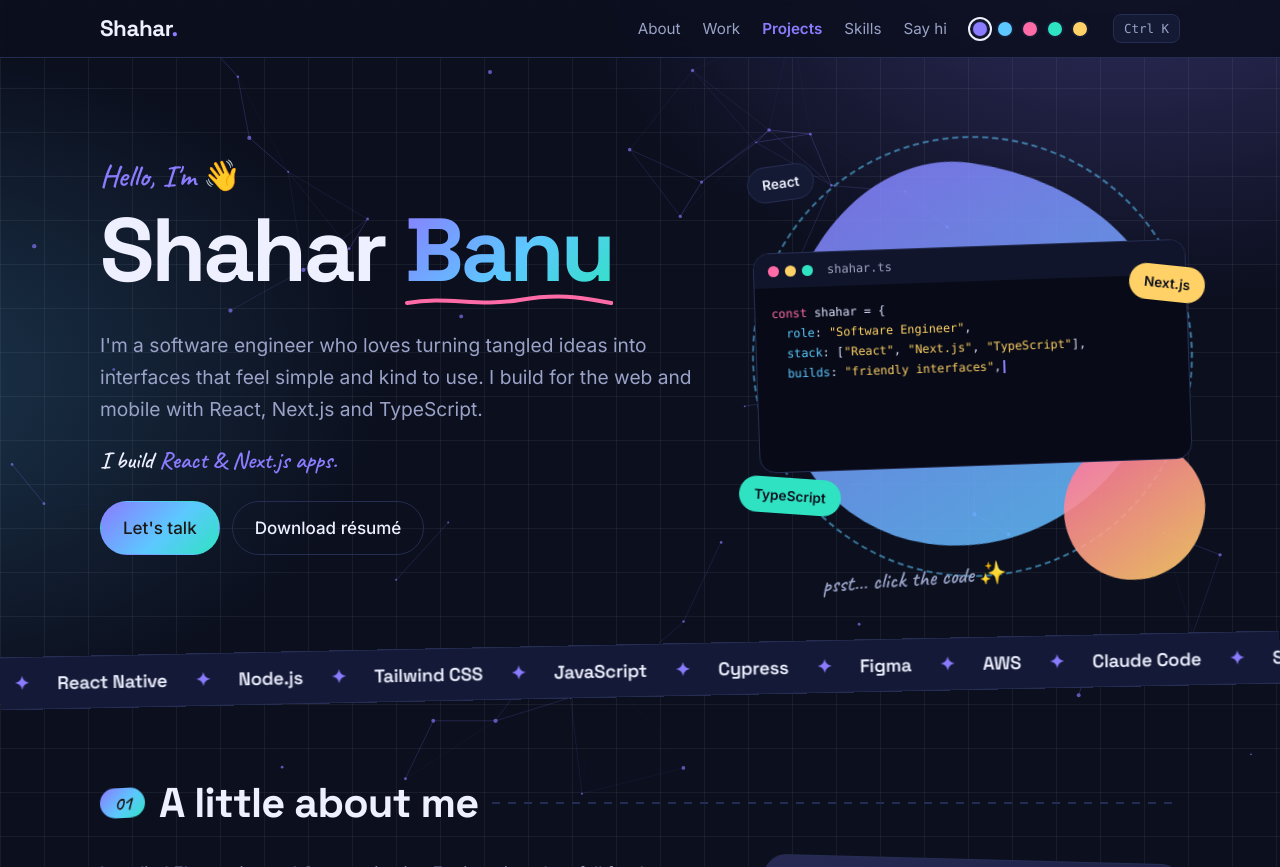
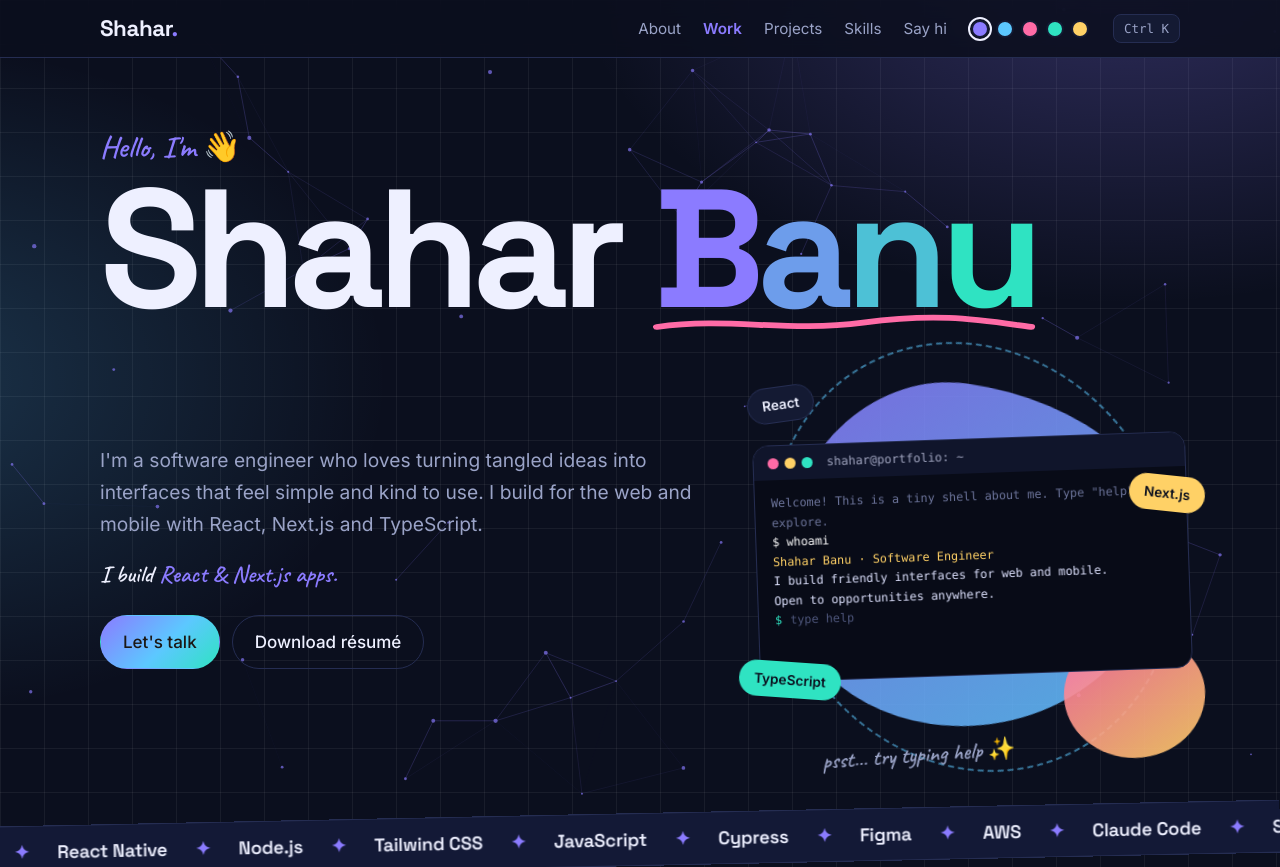
Before and after one commit to Shahar-1/portfolio, a website: page index.html in a window 1280 px wide. Shown: the top 867 px of the page. Drawn offline with Linux system fonts and the light colour scheme.

Commit message:
Add portfolio website

```diff
--- /dev/null
+++ b/hero.css
@@ -0,0 +1,46 @@
+/* ---------- HERO: giant reactive name + interactive terminal ---------- */
+.hero { padding-block: 70px 40px; row-gap: 28px; align-items: start; }
+.hero-title { grid-column: 1 / -1; }
+.hero-title .hello { margin-bottom: 0; }
+.hero-title h1 { font-size: clamp(3.4rem, 13.5vw, 10.5rem); line-height: .95; letter-spacing: -.05em; margin: 4px 0 14px; }
+.hero-text .lead { margin-top: 0; }
+.hero-text { align-self: center; }
+
+/* per-letter reaction to the cursor */
+.hl { display: inline-block; --k: 0; transform-origin: 50% 85%;
+  transform: translateY(calc(var(--k) * -16px)) scale(calc(1 + var(--k) * .22)) rotate(calc(var(--k) * -3deg));
+  transition: transform .18s ease-out, color .18s ease-out; }
+.hl.a { color: color-mix(in srgb, var(--accent) calc(var(--k) * 100%), var(--ink)); }
+.hl.b { --base: color-mix(in srgb, var(--accent) calc((1 - var(--t, 0)) * 100%), var(--teal));
+  color: color-mix(in srgb, var(--rose) calc(var(--k) * 100%), var(--base)); }
+h1 .scribble { background: none; -webkit-background-clip: border-box; background-clip: border-box; color: inherit; }
+h1 .scribble svg { bottom: -.03em; height: .12em; }
+
+/* hero entrance (matches the loader dissolve) */
+.hero-title { transition: opacity 1s ease, transform 1s cubic-bezier(.2, .8, .2, 1); }
+html.loading .hero-title { opacity: 0; transform: translateY(28px) scale(.98); animation: heroSafety 0s 6s forwards; }
+
+/* the hero art column now hosts the terminal */
+.hero-art { max-width: 470px; justify-self: end; }
+.hero-art .terminal, .hero-art .terminal * { pointer-events: auto; }
+.hero-art:focus-within .editor { transform: translateY(-50%) rotate(0deg); }
+.terminal { cursor: text; }
+.term-body { height: 17em; overflow-y: auto; padding: 14px 16px 12px; font: .74rem/1.65 var(--mono); scrollbar-width: thin; scrollbar-color: #2a3158 transparent; }
+.tl { white-space: pre-wrap; overflow-wrap: anywhere; }
+.tl.cmd { color: #ffffff; }
+.tl.dim { color: #6b7399; }
+.tl.err { color: #ff6ba6; }
+.tl.ok { color: #2fe3c2; }
+.tl.hi { color: #ffd166; }
+.term-line { display: flex; gap: 8px; align-items: center; }
+.ps1 { color: #2fe3c2; }
+#term-in { flex: 1; min-width: 0; background: transparent; border: 0; outline: 0; color: #dfe3ff; font: inherit; caret-color: #8b7bff; padding: 0; }
+#term-in::placeholder { color: #4d557a; }
+.term-body:focus-within { box-shadow: inset 0 0 0 1.5px color-mix(in srgb, var(--accent) 60%, transparent); }
+
+@media (max-width: 820px) {
+  .hero-title { order: -2; }
+  .hero-art { order: 0; justify-self: center; max-width: 440px; }
+  .term-body { height: 15em; }
+}
+.hero-art { aspect-ratio: 1.12; } @media (max-width: 820px) { .hero-art { aspect-ratio: 1; } }
--- /dev/null
+++ b/hero.js
@@ -0,0 +1,188 @@
+(function () {
+  var root = document.documentElement;
+  var reduce = matchMedia('(prefers-reduced-motion: reduce)').matches;
+  var $ = function (s, c) { return (c || document).querySelector(s); };
+  var $$ = function (s, c) { return Array.prototype.slice.call((c || document).querySelectorAll(s)); };
+
+  /* ---------- Giant name: letters react to the cursor ---------- */
+  var h1 = $('.hero-title h1');
+  if (h1) {
+    var letters = [];
+    h1.setAttribute('aria-label', h1.textContent.replace(/\s+/g, ' ').trim());
+    var wrapText = function (node, cls) {
+      var frag = document.createDocumentFragment(), chars = node.textContent.split('');
+      chars.forEach(function (c, i) {
+        if (c === ' ') { frag.appendChild(document.createTextNode(' ')); return; }
+        var s = document.createElement('span');
+        s.className = 'hl ' + cls; s.setAttribute('aria-hidden', 'true'); s.textContent = c;
+        if (cls === 'b') s.style.setProperty('--t', (i / Math.max(chars.length - 1, 1)).toFixed(2));
+        frag.appendChild(s); letters.push(s);
+      });
+      node.parentNode.replaceChild(frag, node);
+    };
+    var jobs = [];
+    Array.prototype.forEach.call(h1.childNodes, function (n) {
+      if (n.nodeType === 3 && n.textContent.trim()) jobs.push([n, 'a']);
+      else if (n.nodeType === 1 && n.classList.contains('scribble') && n.firstChild && n.firstChild.nodeType === 3) jobs.push([n.firstChild, 'b']);
+    });
+    jobs.forEach(function (j) { wrapText(j[0], j[1]); });
+
+    if (!reduce) {
+      var mx = -9999, my = -9999, raf = 0;
+      var update = function () {
+        raf = 0;
+        letters.forEach(function (l) {
+          var r = l.getBoundingClientRect();
+          var d = Math.hypot(mx - (r.left + r.width / 2), my - (r.top + r.height / 2));
+          l.style.setProperty('--k', Math.max(0, 1 - d / Math.max(170, r.width * 1.7)).toFixed(3));
+        });
+      };
+      addEventListener('pointermove', function (e) { mx = e.clientX; my = e.clientY; if (!raf) raf = requestAnimationFrame(update); }, { passive: true });
+      document.addEventListener('pointerleave', function () { mx = my = -9999; update(); });
+    }
+  }
+
+  /* ---------- Interactive terminal ---------- */
+  var out = $('#term-out'), input = $('#term-in'), body = $('#term-body');
+  if (!out || !input) return;
+
+  function print(text, cls) {
+    var d = document.createElement('div');
+    d.className = 'tl' + (cls ? ' ' + cls : '');
+    d.textContent = text;
+    out.appendChild(d);
+    body.scrollTop = body.scrollHeight;
+  }
+  function lines(arr, cls) { arr.forEach(function (l) { print(l, cls); }); }
+  function go(sel) { var el = $(sel); if (el) el.scrollIntoView({ behavior: reduce ? 'auto' : 'smooth' }); }
+  var SECTIONS = { about: '#about', work: '#work', experience: '#work', projects: '#projects', skills: '#skills', contact: '#contact' };
+  var ACCENTS = ['violet', 'cyan', 'pink', 'mint', 'amber'];
+
+  var C = {
+    help: function () {
+      lines([
+        'Try one of these:',
+        '  whoami        who am I?',
+        '  about         a little background',
+        '  experience    where I have worked',
+        '  projects      things I have built',
+        '  skills        my toolbox',
+        '  contact       how to reach me',
+        '  open <name>   jump to a section on this page',
+        '  theme <name>  violet | cyan | pink | mint | amber',
+        '  clear         tidy up the screen'
+      ]);
+    },
+    whoami: function () {
+      print('Shahar Banu · Software Engineer', 'hi');
+      lines(['I build friendly interfaces for web and mobile.', 'Open to opportunities anywhere.']);
+    },
+    about: function () {
+      lines([
+        'B.Tech in Electronics & Communication (CGPA 8.35).',
+        'Front-end engineer at IBIL Solutions since March 2023.',
+        'Started as a junior developer at AIMS Solutions.',
+        'I use Claude Code, Cursor and v0 in my daily work.'
+      ]);
+    },
+    experience: function () {
+      lines([
+        '2023 → now    Software Engineer, IBIL Solutions',
+        '2022 → 2023   Junior Software Developer, AIMS',
+        'Led a team of 5 through the final phase of a project.'
+      ]);
+    },
+    projects: function () {
+      lines([
+        '01  WorkPlus       HR & workforce platform',
+        '02  NIDD           care consultations for children',
+        '03  GEMEX          medical cannabis marketplace (USA)',
+        '04  LIIIGHTHOUSE   large-scale full-stack web app',
+        '05  Haven          responsive website',
+        '06  Billing        secure billing software (C#, .NET)',
+        '07  Care           responsive website'
+      ]);
+      print('tip: type "open projects" to see the cards', 'dim');
+    },
+    skills: function () {
+      lines([
+        'languages   JavaScript, TypeScript, C#, Python',
+        'web         React, Next.js, React Native, Tailwind, Node.js',
+        'ai          Claude Code, Cursor, v0, LLM integration',
+        'tools       Git, Jira, Figma, Cypress, MS SQL'
+      ]);
+    },
+    contact: function () {
+      lines([
+        'email      shaharbanu.h1@gmail.com',
+        'linkedin   linkedin.com/in/shahar-banu-788198219',
+        'phone      88488 51630'
+      ]);
+      print('tip: type "email" to write to me', 'dim');
+    },
+    email: function () { print('Opening your mail app…', 'ok'); location.href = 'mailto:shaharbanu.h1@gmail.com'; },
+    ls: function () { print('about  work  projects  skills  contact'); },
+    open: function (arg) {
+      var sel = SECTIONS[arg];
+      if (!sel) { print('open: which section? about, work, projects, skills or contact', 'err'); return; }
+      print('Scrolling to ' + arg + '…', 'ok'); go(sel);
+    },
+    theme: function (arg) {
+      if (ACCENTS.indexOf(arg) < 0) { print('theme: pick one of ' + ACCENTS.join(', '), 'err'); return; }
+      var b = $('.swatches button[data-a="' + arg + '"]');
+      if (b) { b.click(); print('Accent colour is now ' + arg + '.', 'ok'); }
+    },
+    clear: function () { out.innerHTML = ''; },
+    sudo: function (arg, all) {
+      if (all.join(' ') === 'hire shahar') {
+        print('[sudo] permission granted ✔', 'ok');
+        print('Excellent decision. Sending confetti…', 'hi');
+        var r = $('.terminal').getBoundingClientRect();
+        [0, 250, 500].forEach(function (t) { setTimeout(function () { if (window.__burst) window.__burst(r.left + r.width * (.25 + Math.random() * .5), r.top + r.height * .4); }, t); });
+      } else { print('sudo: nice try. (hint: sudo hire shahar)', 'err'); }
+    }
+  };
+  var NAMES = Object.keys(C);
+  var history = [], hi = 0;
+
+  function run(raw, silent) {
+    var text = raw.trim();
+    if (!silent) print('$ ' + text, 'cmd');
+    if (!text) return;
+    var parts = text.split(/\s+/), cmd = parts[0].toLowerCase(), rest = parts.slice(1).map(function (p) { return p.toLowerCase(); });
+    if (C.hasOwnProperty(cmd)) C[cmd](rest[0], rest);
+    else print('command not found: ' + cmd + ' (type help)', 'err');
+  }
+
+  input.addEventListener('keydown', function (e) {
+    if (e.key === 'Enter') {
+      var v = input.value; input.value = '';
+      if (v.trim()) { history.push(v); hi = history.length; }
+      run(v);
+    } else if (e.key === 'ArrowUp') {
+      e.preventDefault(); if (hi > 0) input.value = history[--hi] || '';
+    } else if (e.key === 'ArrowDown') {
+      e.preventDefault(); input.value = hi < history.length - 1 ? history[++hi] : (hi = history.length, '');
+    } else if (e.key === 'Tab') {
+      e.preventDefault();
+      var m = NAMES.filter(function (n) { return n.indexOf(input.value.toLowerCase()) === 0; });
+      if (input.value && m.length === 1) input.value = m[0];
+    }
+  });
+  body.addEventListener('click', function () { if (!getSelection().toString()) input.focus({ preventScroll: true }); });
+
+  /* welcome + auto-typed first command */
+  function intro() {
+    print('Welcome! This is a tiny shell about me. Type "help" to explore.', 'dim');
+    if (reduce) { run('whoami'); return; }
+    var word = 'whoami', i = 0;
+    input.readOnly = true;
+    (function step() {
+      input.value = word.slice(0, ++i);
+      if (i < word.length) return setTimeout(step, 110);
+      setTimeout(function () { input.value = ''; run(word); input.readOnly = false; }, 350);
+    })();
+  }
+  if (root.classList.contains('loading')) addEventListener('portfolio:ready', function () { setTimeout(intro, 700); }, { once: true });
+  else setTimeout(intro, 600);
+})();
--- a/index.html
+++ b/index.html
@@ -12,6 +12,7 @@
   <link rel="stylesheet" href="creative.css">
   <link rel="stylesheet" href="midnight.css">
   <link rel="stylesheet" href="interactive.css">
+  <link rel="stylesheet" href="hero.css">
   <script>
     try {
       document.documentElement.setAttribute('data-theme', 'dark');
@@ -47,9 +48,11 @@
 
   <!-- HERO -->
   <section class="hero wrap">
-    <div class="hero-text">
+    <div class="hero-title">
       <p class="hello">Hello, I'm</p>
       <h1>Shahar <span class="scribble">Banu<svg viewBox="0 0 200 14" preserveAspectRatio="none" aria-hidden="true"><path d="M2 9 C 40 2, 70 13, 110 6 S 170 4, 198 9" fill="none" stroke="currentColor" stroke-width="4" stroke-linecap="round"/></svg></span></h1>
+    </div>
+    <div class="hero-text">
       <p class="lead">I'm a software engineer who loves turning tangled ideas into interfaces that feel simple and kind to use. I build for the web and mobile with React, Next.js and TypeScript.</p>
       <p class="typing">I build <span id="typed">friendly interfaces</span><span class="caret" aria-hidden="true"></span></p>
       <div class="cta">
@@ -57,13 +60,19 @@
         <a class="btn" href="Shahar_Banu_Software_Engineer.pdf" download>Download résumé</a>
       </div>
     </div>
-    <div class="hero-art" aria-hidden="true">
-      <div class="blob"></div><div class="ring"></div><div class="blob b2"></div>
-      <div class="editor"><div class="ed-bar"><i></i><i></i><i></i><span>shahar.ts</span></div><pre id="code"></pre></div>
-      <span class="sticker s1">React</span>
-      <span class="sticker s2">Next.js</span>
-      <span class="sticker s3">TypeScript</span>
-      <span class="note">psst… click the code ✨</span>
+    <div class="hero-art">
+      <div class="blob" aria-hidden="true"></div><div class="ring" aria-hidden="true"></div><div class="blob b2" aria-hidden="true"></div>
+      <div class="editor terminal" role="region" aria-label="Interactive terminal about Shahar">
+        <div class="ed-bar"><i></i><i></i><i></i><span>shahar@portfolio: ~</span></div>
+        <div class="term-body" id="term-body">
+          <div id="term-out" role="log" aria-live="polite"></div>
+          <label class="term-line"><span class="ps1" aria-hidden="true">$</span><input id="term-in" type="text" autocomplete="off" autocapitalize="off" spellcheck="false" placeholder="type help" aria-label="Type a command, for example help"></label>
+        </div>
+      </div>
+      <span class="sticker s1" aria-hidden="true">React</span>
+      <span class="sticker s2" aria-hidden="true">Next.js</span>
+      <span class="sticker s3" aria-hidden="true">TypeScript</span>
+      <span class="note" aria-hidden="true">psst… try typing help ✨</span>
     </div>
   </section>
 
@@ -258,5 +267,6 @@
 <script src="script.js"></script>
 <script src="creative.js"></script>
 <script src="interactive.js"></script>
+<script src="hero.js"></script>
 </body>
 </html>
--- a/interactive.js
+++ b/interactive.js
@@ -127,6 +127,7 @@
       art.addEventListener('pointerleave', rest);
     }
     art.addEventListener('pointerdown', function (e) {
+      if (e.target.closest('.terminal')) return;
       window.__burst(e.clientX, e.clientY);
       art.classList.remove('spark'); void art.offsetWidth; art.classList.add('spark');
     });
--- a/server.js
+++ b/server.js
@@ -5,7 +5,7 @@
 
 const PORT = process.env.PORT || 3000;
 const ROOT = __dirname;
-const PUBLIC = new Set(['index.html', 'style.css', 'script.js', 'creative.css', 'midnight.css', 'interactive.css', 'interactive.js', 'creative.js', 'Shahar_Banu_Software_Engineer.pdf']);
+const PUBLIC = new Set(['index.html', 'style.css', 'script.js', 'creative.css', 'midnight.css', 'interactive.css', 'interactive.js', 'hero.css', 'hero.js', 'creative.js', 'Shahar_Banu_Software_Engineer.pdf']);
 const TYPES = {
   '.html': 'text/html; charset=utf-8', '.css': 'text/css; charset=utf-8',
   '.js': 'text/javascript; charset=utf-8', '.pdf': 'application/pdf'
```
Also changed, not shown: README.md (added), 1 other file.
